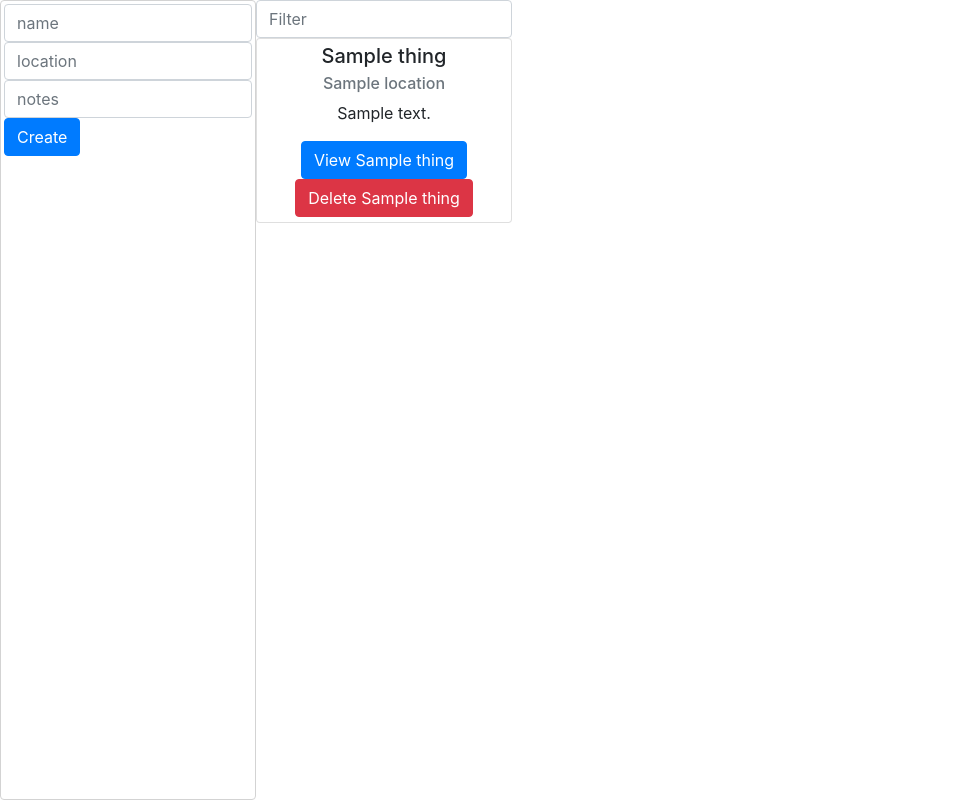
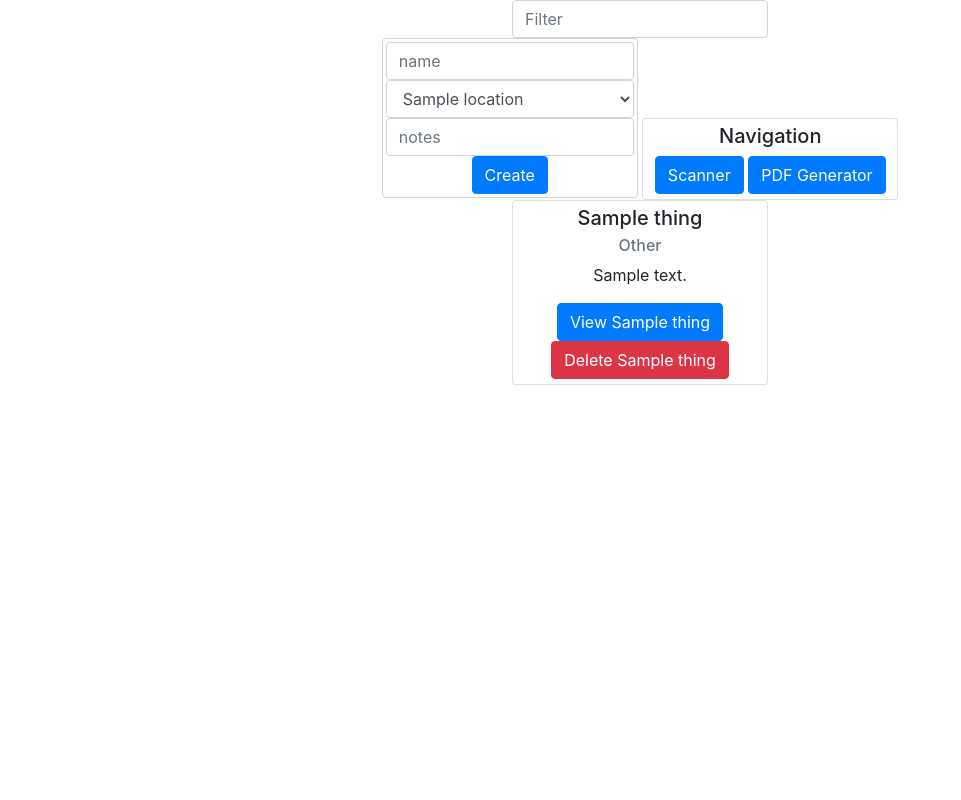
Before and after one commit to TheStute/inventory-system, a Flask app: template templates/index.html in a window 1280 px wide. Shown: the whole page, without its empty margins (0-961 px from the left). Run offline with Flask 2, Linux system fonts and the light colour scheme; the template is opened without the code that fills it: most values are stand-ins (such as "Sample title", 1, 10 or a date in 2020); parts of the project's set-up code (start-up, migrations or seed data) failed here and were passed over; some libraries are stand-ins or nearby versions.

Commit message:
Updated templates + style

```diff
--- a/static/style.css
+++ b/static/style.css
@@ -1,9 +1,18 @@
+body {
+    align-content: center;
+    text-align: center;
+}
+
 #new-item {
     width: 16rem;
     border: 1px solid lightgray;
     padding: 3px;
     border-radius: 4px;
     display: inline-block;
+}
+
+#new-item form {
+    display: inline;
 }
 
 .filter {
@@ -18,17 +27,3 @@
     align-content: center;
     text-align: center;
 }
-
-@media only screen and (min-width: 32rem){
-    #new-item {
-        height: 100vh;
-        float: left;
-    }
-}
-
-@media only screen and (max-width: 32rem){
-    body {
-        align-content: center;
-        text-align: center;
-    }
-}
--- a/templates/index.html
+++ b/templates/index.html
@@ -8,14 +8,6 @@
     </head>
     <body>
         <meta name="viewport" content="width=device-width, initial-scale=1.0">
-        <div id="new-item">
-            <form method="POST" action="/">
-                <input class="form-control" type="text" name="name" placeholder="name">
-                <input class="form-control" type="text" name="location" placeholder="location">
-                <input class="form-control" type="text" name="notes" placeholder="notes">
-                <button type="submit" class="btn btn-primary">Create</button>
-            </form>
-        </div>
         {% if state=="new" %}
         <div class="alert alert-success" role="alert" >
             Successfully created {{itemId}}
@@ -24,13 +16,35 @@
         <div class="alert alert-success" role="alert">
             Successfully deleted {{itemId}}
         </div>
+        {% elif state=="failed" %}
+        <div class="alert alert-danger" role="alert">
+            Error: {{itemId}}
+        </div>
         {% endif %}
         <input type="text" class="filter form-control" placeholder="Filter">
+        <br>
+        <div id="new-item">
+            <form method="POST" action="/">
+                <input class="form-control" type="text" name="name" placeholder="name">
+                <select class="form-control" name="location">
+                    {% for id,name in locations.items() %}
+                    <option value="{{id}}">{{name}}</option>
+                    {% endfor %}
+                </select>
+                <input class="form-control" type="text" name="notes" placeholder="notes">
+                <button type="submit" class="btn btn-primary">Create</button>
+            </form>
+        </div>
+        <div class="card">
+            <h5>Navigation</h5>
+            <a href="/scan" class="btn btn-primary" role="button" >Scanner</a>
+            <a href="/generate" class="btn btn-primary" role="button" >PDF Generator</a>
+        </div>
         <div class="searchable">
             {% for thing in things %}
             <div class="card searchitem">
                 <h5 class="card-title">{{thing.name}}</h5>
-                <h6 class="card-subtitle mb-2 text-muted">{{thing.location}}</h6>
+                <h6 class="card-subtitle mb-2 text-muted">{{locations.get(thing.location, "Other")}}</h6>
                 <p class="card-text">{{thing.notes}}</p>
                 <a href="/{{thing._id}}" class="card-link btn btn-primary">View {{thing.name}}</a>
                 <form method="POST" action="/{{thing._id}}" >
@@ -45,7 +59,6 @@
 			      integrity="sha256-FgpCb/KJQlLNfOu91ta32o/NMZxltwRo8QtmkMRdAu8="
 			      crossorigin="anonymous"></script>
         <script type="text/javascript">
-         console.log("Hello");
          $('input.filter').on('keyup', function () {
              // Construct array of search text
              var searchtext = $(this).val().replace(/^\s*|\s*$/g,'').split(/\s*,\s*/),
```
Also changed, not shown: templates/generator.html (added, +21 -0 lines), templates/item.html (+11 -1 lines), templates/scan.html (added, +28 -0 lines).
